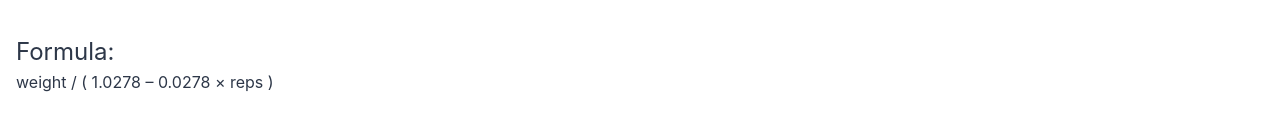
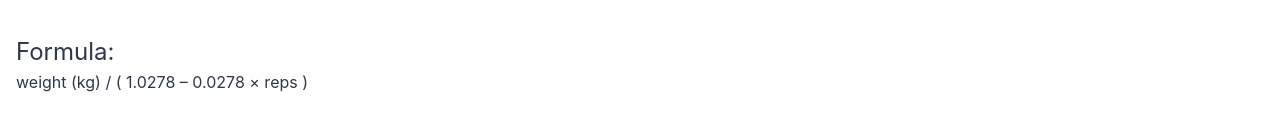
Before and after one commit to Iiigorriii/reactnettisivut, a Next.js app: page /onerepmaxcalc in a window 1280 px wide. Shown: the part 532-662 px from the top of the page. Built offline with nearby package versions, Linux system fonts and the light colour scheme.

Commit message:
Update index.js

```diff
--- a/pages/onerepmaxcalc/index.js
+++ b/pages/onerepmaxcalc/index.js
@@ -136,7 +136,7 @@ const OneRepMax = () => {
         </TableContainer>
       )}
       <Text fontSize="2xl">Formula:</Text>
-      <Text fontSize="1xl">weight / ( 1.0278 – 0.0278 × reps )</Text>
+      <Text fontSize="1xl">weight (kg) / ( 1.0278 – 0.0278 × reps )</Text>
     </Layout>
   );
 };
```
